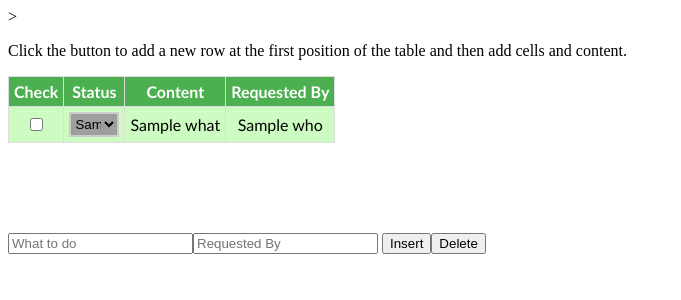
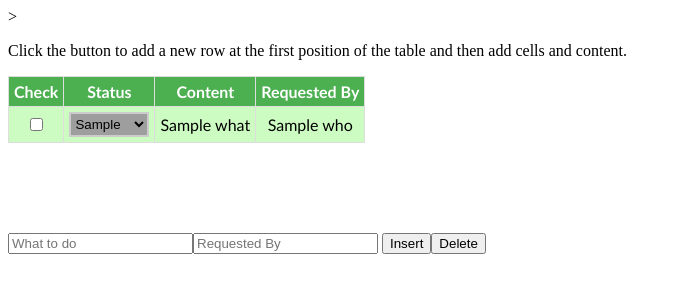
Before and after one commit to darkuress/todo, a Flask app: template templates/todo.html in a window 1280 px wide. Shown: the top 300 px of the page, without its empty margins (0-681 px from the left). Run offline with Flask 2, Linux system fonts and the light colour scheme; the template is opened without the code that fills it: most values are stand-ins (such as "Sample title", 1, 10 or a date in 2020); grey boxes are pictures that could not be loaded.

Commit message:
Wefasdfasd

```diff
--- a/templates/todo.html
+++ b/templates/todo.html
@@ -38,7 +38,7 @@
         }
 
         select {
-            width: 50px;
+            width: 80px;
             height: 25px;
             overflow: hidden;
             background: url(new_arrow.png) no-repeat right #ddd;
```
